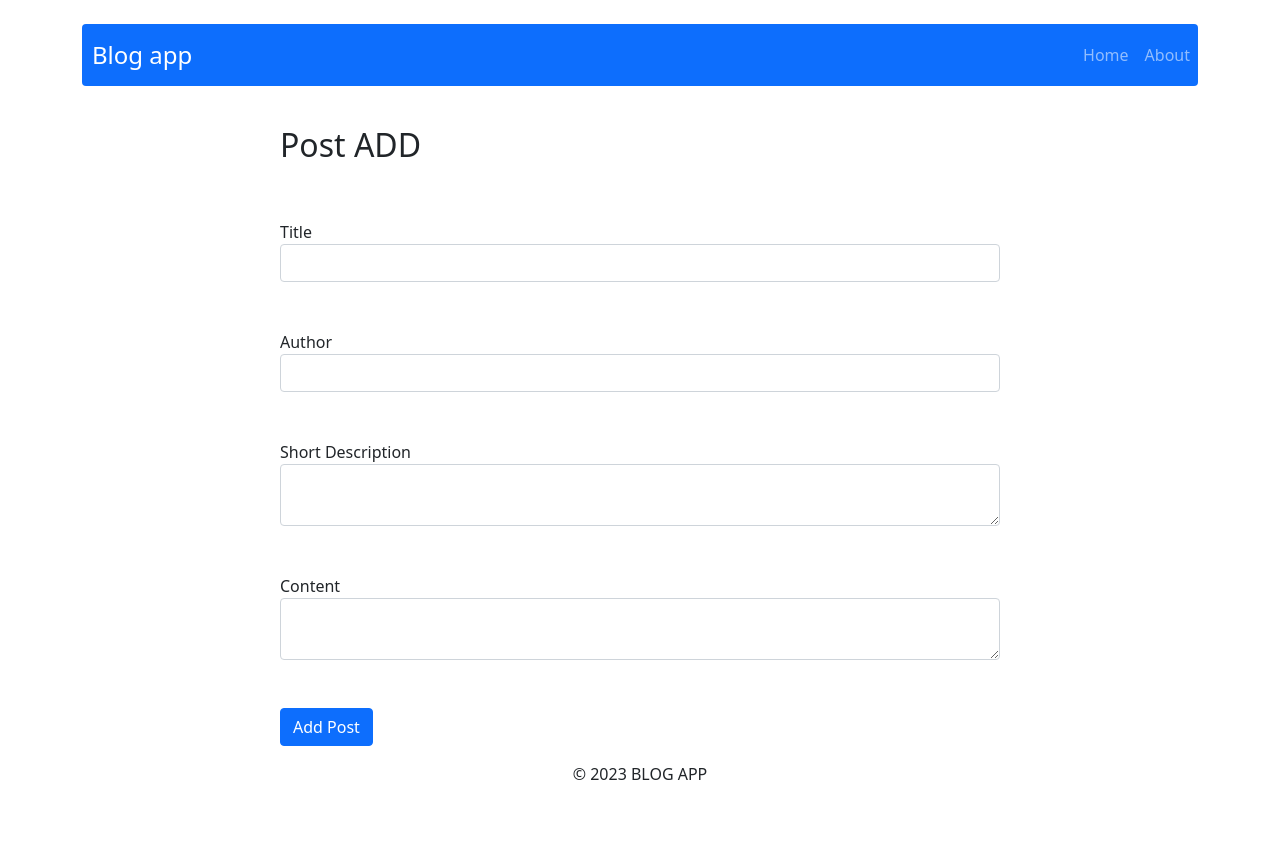
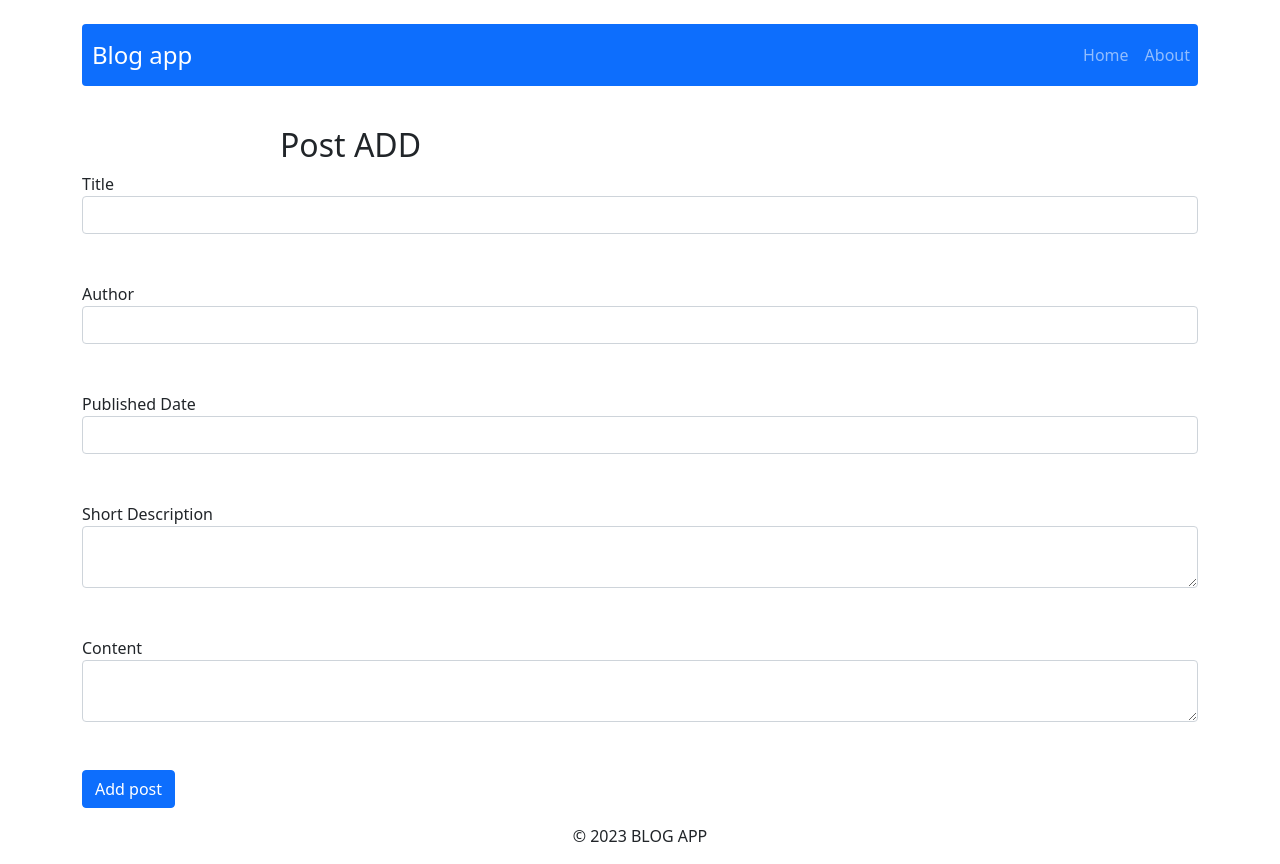
Before and after one commit to zosiaszy/Blog-app, a React (Create React App) app: page /post/add in a window 1280 px wide. Before the commit the page ends 802 px from the top, so only its background shows below. Built offline with nearby package versions, Linux system fonts and the light colour scheme.

Commit message:
Add AddPostForm

```diff
--- a/src/components/pages/AddPostForm.js
+++ b/src/components/pages/AddPostForm.js
@@ -1,83 +1,21 @@
-import React, { useState } from 'react';
-import { useDispatch } from 'react-redux';
-import { addPost } from '../../redux/postsRedux';
-import {  useNavigate } from 'react-router-dom';
+
+import { useNavigate } from "react-router-dom";
+import { useDispatch } from "react-redux";
+import { addPost } from "../../redux/postsRedux";
+import PostForm from "../features/PostForm";
+
 
 const AddPostForm = () => {
+  const navigate = useNavigate();
   const dispatch = useDispatch();
-  const navigate = useNavigate();
-
-  const [title, setTitle] = useState('');
-  const [author, setAuthor] = useState('');
-  const [shortDescription, setShortDescription] = useState('');
-  const [content, setContent] = useState('');
-
-  const handleSubmit = (e) => {
-  e.preventDefault();
-  const newPost = { title, author, shortDescription };
-  dispatch(addPost(newPost));
-  setTitle('');
-  setAuthor('');
-  setShortDescription('');
-
-navigate('/');
-
-};
+  const handleSubmit = post => {
+    dispatch(addPost(post));
+    navigate('/')
+  };
 
   return (
-
-    <div className="container">
-    <div className="row justify-content-center">
-    <div className="col-md-8 mt-5">
-    <form onSubmit={handleSubmit}>
-
-      <div className="form-group">
-        <label>Title</label>
-        <input
-          type="text"
-          className="form-control"
-          value={title}
-          onChange={(e) => setTitle(e.target.value)}
-        />
-      </div>
-
-      <div className="form-group mt-5">
-        <label>Author</label>
-        <input
-          type="text"
-          className="form-control"
-          value={author}
-          onChange={(e) => setAuthor(e.target.value)}
-        />
-      </div>
-
-      <div className="form-group mt-5">
-        <label>Short Description</label>
-        <textarea
-          className="form-control"
-          value={shortDescription}
-          onChange={(e) => setShortDescription(e.target.value)}
-        />
-      </div>
-
-      <div className="form-group mt-5">
-        <label>Content</label>
-        <textarea
-          className="form-control"
-          value={content}
-          onChange={(e) => setContent(e.target.value)}
-        />
-      </div>
-
-      <button type="submit" className="btn btn-primary mt-5">
-
-        Add Post
-      </button>
-    </form>
-    </div>
-    </div>
-    </div>
-  );
+    <PostForm action={handleSubmit} actionText="Add post" />
+  )
 };
 
 export default AddPostForm;
```
